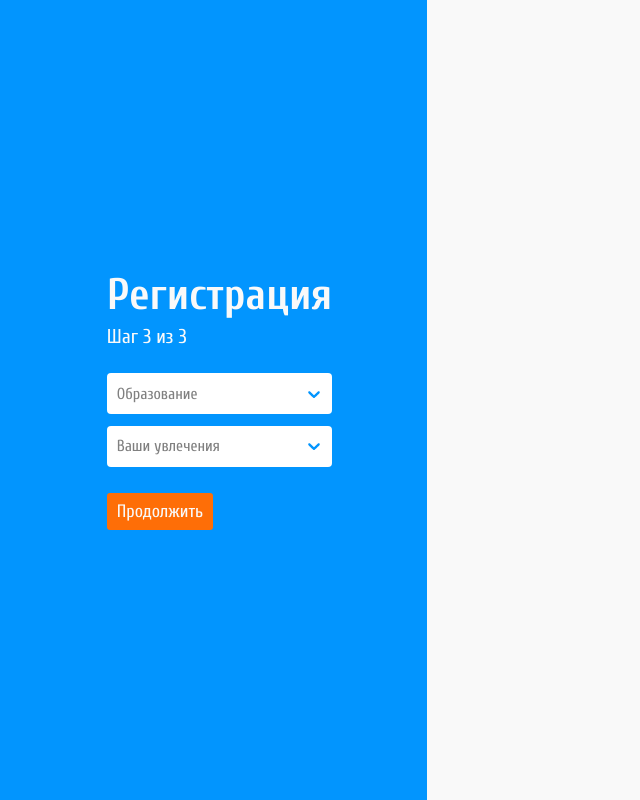
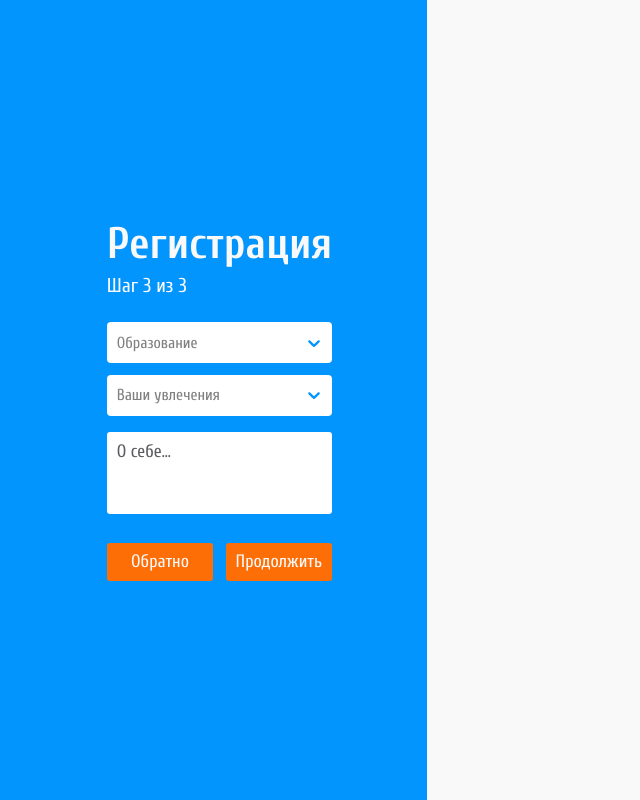
Before and after one commit to melnk300/timetabler, a Next.js app: page /register/3 in a window 1280 px wide. Shown: the whole page, without its empty margins (0-640 px from the left). Built offline with nearby package versions, Linux system fonts and the light colour scheme.

Commit message:
add textarea variant

```diff
--- a/src/components/FormInput/index.tsx
+++ b/src/components/FormInput/index.tsx
@@ -1,4 +1,4 @@
-import {ReactChild, FocusEvent } from 'react';
+import {ReactChild, FocusEvent, ReactNode} from 'react';
 import cn from "classnames";
 import {Label, Placeholder, InputContainer} from "./style";
 import {ChangeEvent, forwardRef, useState} from "react";
@@ -7,12 +7,13 @@ type FormInputProps = {
   placeholder?: string;
   children?: string | ReactChild | ReactChild[];
   noFocus?: boolean;
+  tag?: 'input' | 'textarea';
 };
 
 
 const FormInput = forwardRef<HTMLInputElement,FormInputProps>((props, ref) => {
 
-  const { placeholder, children, noFocus = false } = props;
+  const { placeholder, children, noFocus = false, tag='input' } = props;
 
   const [value, setValue] = useState<string>('')
   const [focus, setFocus] = useState<boolean>(false);
@@ -30,12 +31,14 @@ const FormInput = forwardRef<HTMLInputElement,FormInputProps>((props, ref) => {
     }
   }
 
+  const TagName = tag;
+
   return (
 
     <Label className={cn({'input_active': value.trim() || focus})}>
       <InputContainer>
-        {placeholder && <Placeholder className="font18">{placeholder}</Placeholder> }
-        <input
+
+        <TagName
           className="font18"
           ref={ref}
           value={value}
@@ -44,6 +47,7 @@ const FormInput = forwardRef<HTMLInputElement,FormInputProps>((props, ref) => {
           onBlur={changeFocusHandler}
           type="text"
         />
+        {placeholder && <Placeholder className="font18">{placeholder}</Placeholder> }
         {children}
       </InputContainer>
     </Label>
--- a/src/components/FormInput/style.ts
+++ b/src/components/FormInput/style.ts
@@ -12,22 +12,31 @@ const Label = styled.label(
     margin-bottom: ${vh(16)};
     width: 100%;
 
-  input {
+    input, textarea {
       padding: ${vh(14)} ${vw(18)};
       border: none;
       border-radius: 3px;
       height: 100%;
       width: 100%;
       font-family: inherit;
+      resize: none;
 
       &:focus {
         outline: 3px ${colors.secondary} solid;
       }
     }
 
+    textarea {
+      height: ${vh(110)};
+    }
+
     &.input_active {
       margin-top: ${vh(28)};
       margin-bottom: ${vh(18)};
+
+    }
+    textarea+span {
+      top: ${vh(25)};
     }
   `)
 
@@ -38,7 +47,7 @@ const InputContainer = styled.div`
 
 const Placeholder = styled.span(
   ({theme: {colors}}) => css`
-  color: ${ colors.grey };
+    color: ${colors.grey};
     position: absolute;
     left: ${vw(15)};
     top: 50%;
@@ -46,11 +55,13 @@ const Placeholder = styled.span(
     transition: left .3s ease, top .3s ease, transform .3s ease;
 
     .input_active & {
-    color: ${ colors.white };
+      color: ${colors.white};
       left: 0;
       top: ${vh(-20)};
+
     }
+
   `)
 
 
-export { Label, Placeholder, InputContainer }
+export {Label, Placeholder, InputContainer}
--- a/src/pages/register/3.tsx
+++ b/src/pages/register/3.tsx
@@ -4,6 +4,8 @@ import AuthPageLayout from 'src/components/AuthPageLayout';
 import {RegisterTitle, StepFormCounter} from "src/style/pages/register/firstStep";
 import SecondaryButton from "components/SecondaryButton";
 import FormSelect from "components/FormSelect";
+import FormInput from "components/FormInput";
+import {ButtonsContainer} from "style/pages/register/secondStep";
 
 const educationOptions = [
   { value: '1', label: 'Дошкольное' },
@@ -32,7 +34,11 @@ const Home: NextPage = () => {
             <StepFormCounter className="font24">Шаг 3 из 3</StepFormCounter>
             <FormSelect name="eudcation" placeholder="Образование" options={educationOptions}/>
             <FormSelect name="eudcation" placeholder="Ваши увлечения" options={HobbyOptions} isMulti />
-            <SecondaryButton>Продолжить</SecondaryButton>
+            <FormInput name="about-user" placeholder="О себе..." tag="textarea"/>
+            <ButtonsContainer>
+              <SecondaryButton>Обратно</SecondaryButton>
+              <SecondaryButton>Продолжить</SecondaryButton>
+            </ButtonsContainer>
           </form>
         </AuthPageLayout>
     )
```
Lines whose indentation alone changed are shown as unchanged.
